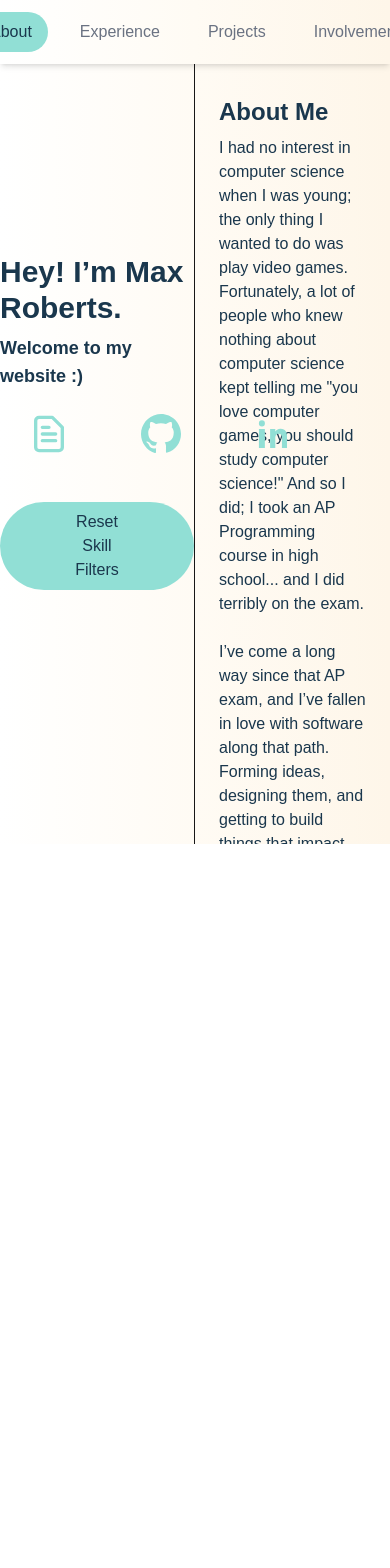
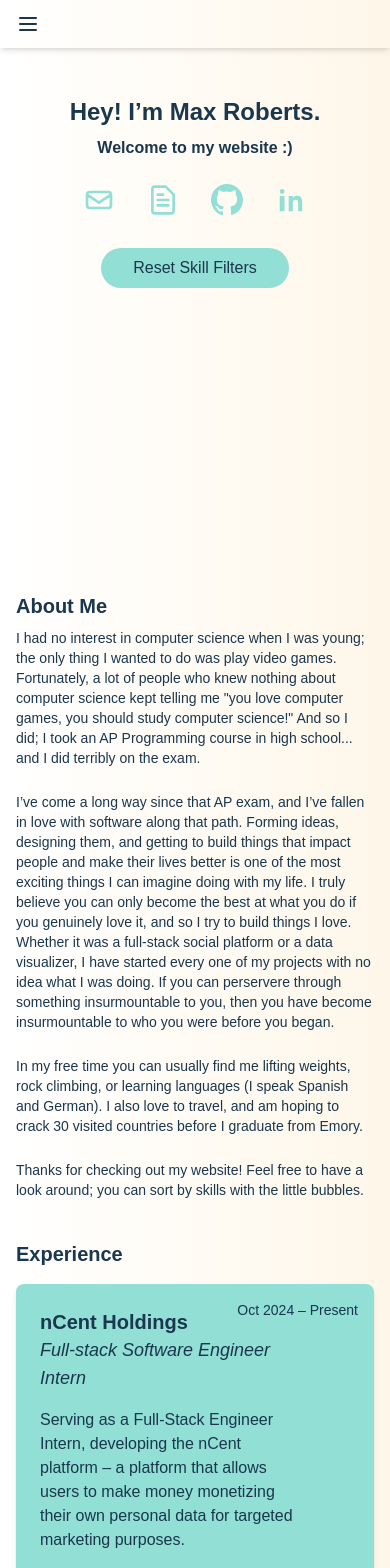
Before and after one commit to TheMaxRob/TheMaxRob.github.io, a Next.js app: page / in a window 390 px wide. Shown: the top 1568 px of the page. Before the commit the page ends 844 px from the top, so only its background shows below. Built offline with nearby package versions, Linux system fonts and the light colour scheme.

Commit message:
Added Mobile Responsiveness

```diff
--- a/src/components/Home.tsx
+++ b/src/components/Home.tsx
@@ -37,6 +37,7 @@ interface CardData {
 const App: React.FC = () => {
   const [selectedSkills, setSelectedSkills] = useState<string[]>([]);
   const [activeSection, setActiveSection] = useState<string>('about');
+  const [mobileMenuOpen, setMobileMenuOpen] = useState<boolean>(false);
 
   const handleSelectSkill = (skill: string) => {
     setSelectedSkills(prev =>
@@ -54,9 +55,6 @@ const App: React.FC = () => {
   const projectsRef = useRef<HTMLElement>(null);
   const involvementRef = useRef<HTMLElement>(null);
 
-
-
-
   const cardsData: CardData[] = (rawCards as rawCardData[]).map((card) => ({
     ...card,
     type: card.type as CardType,
@@ -69,6 +67,11 @@ const App: React.FC = () => {
         : new Date()
   }));
 
+  const handleNavClick = (sectionId: string) => {
+    document.getElementById(sectionId)?.scrollIntoView({ behavior: 'smooth' });
+    setActiveSection(sectionId);
+    setMobileMenuOpen(false); // Close mobile menu when navigating
+  };
 
   // IntersectionObserver - section tracking
   useEffect(() => {
@@ -84,7 +87,6 @@ const App: React.FC = () => {
       threshold: 0.5,
       rootMargin: '-100px 0px -40% 0px'
     };
-
 
     const observer = new IntersectionObserver((entries) => {
       entries.forEach((entry) => {
@@ -109,123 +111,152 @@ const App: React.FC = () => {
     };
   }, []);
 
-
   return (
     <div className="min-h-screen bg-gradient-to-r from-[var(--gradient-start)] via-[var(--gradient-mid)] to-[var(--gradient-end)]">
-      {/* Global Nav Bar */}
+      {/* Global Nav Bar - Desktop and Mobile */}
       <nav className="fixed top-0 left-0 w-full bg-gradient-to-r from-[var(--gradient-start)] via-[var(--gradient-mid)] to-[var(--gradient-end)] backdrop-blur-sm shadow-md z-20">
-        <div className="max-w-6xl mx-auto px-4 py-3 flex justify-center space-x-4">
+        <div className="max-w-6xl mx-auto px-4 py-3 flex justify-between md:justify-center relative">
+          {/* Mobile hamburger menu */}
           <button
-            onClick={() => {
-              document.getElementById('about')?.scrollIntoView({ behavior: 'smooth' });
-              setActiveSection("about");
-            }}
+            className="md:hidden text-[var(--brand-text)]"
+            onClick={() => setMobileMenuOpen(!mobileMenuOpen)}
+          >
+            <svg xmlns="http://www.w3.org/2000/svg" className="h-6 w-6" fill="none" viewBox="0 0 24 24" stroke="currentColor">
+              <path strokeLinecap="round" strokeLinejoin="round" strokeWidth={2} d={mobileMenuOpen ? "M6 18L18 6M6 6l12 12" : "M4 6h16M4 12h16M4 18h16"} />
+            </svg>
+          </button>
+
+          {/* Desktop navigation */}
+          <div className="hidden md:flex space-x-4">
+            <button
+              onClick={() => handleNavClick('about')}
               className={`px-4 py-2 rounded-full transition-all ${activeSection === 'about' ? 'bg-[var(--brand-accent)] text-[var(--brand-text)]' : 'text-gray-500 hover:bg-gray-200'}`}
             >
               About
             </button>
             <button
-            onClick={() => {
-              document.getElementById('experience')?.scrollIntoView({ behavior: 'smooth' });
-              setActiveSection("experience");
-            }}
+              onClick={() => handleNavClick('experience')}
               className={`px-4 py-2 rounded-full transition-all ${activeSection === 'experience' ? 'bg-[var(--brand-accent)] text-[var(--brand-text)]' : 'text-gray-500 hover:bg-gray-200'}`}
             >
               Experience
             </button>
             <button
-            onClick={() => {
-              document.getElementById('projects')?.scrollIntoView({ behavior: 'smooth' });
-              setActiveSection("projects");
-            }}
+              onClick={() => handleNavClick('projects')}
               className={`px-4 py-2 rounded-full transition-all ${activeSection === 'projects' ? 'bg-[var(--brand-accent)] text-[var(--brand-text)]' : 'text-gray-500 hover:bg-gray-200'}`}
             >
               Projects
             </button>
             <button
-            onClick={() => {
-              document.getElementById('involvement')?.scrollIntoView({ behavior: 'smooth' });
-              setActiveSection("involvement");
-            }}
+              onClick={() => handleNavClick('involvement')}
               className={`px-4 py-2 rounded-full transition-all ${activeSection === 'involvement' ? 'bg-[var(--brand-accent)] text-[var(--brand-text)]' : 'text-gray-500 hover:bg-gray-200'}`}
             >
               Involvement
             </button>
           </div>
+        </div>
+
+        {/* Mobile dropdown menu */}
+        {mobileMenuOpen && (
+          <div className="md:hidden bg-white shadow-lg rounded-b-lg">
+            <div className="flex flex-col p-4">
+              <button
+                onClick={() => handleNavClick('about')}
+                className={`px-4 py-2 rounded-md mb-2 ${activeSection === 'about' ? 'bg-[var(--brand-accent)] text-[var(--brand-text)]' : 'text-gray-700 hover:bg-gray-100'}`}
+              >
+                About
+              </button>
+              <button
+                onClick={() => handleNavClick('experience')}
+                className={`px-4 py-2 rounded-md mb-2 ${activeSection === 'experience' ? 'bg-[var(--brand-accent)] text-[var(--brand-text)]' : 'text-gray-700 hover:bg-gray-100'}`}
+              >
+                Experience
+              </button>
+              <button
+                onClick={() => handleNavClick('projects')}
+                className={`px-4 py-2 rounded-md mb-2 ${activeSection === 'projects' ? 'bg-[var(--brand-accent)] text-[var(--brand-text)]' : 'text-gray-700 hover:bg-gray-100'}`}
+              >
+                Projects
+              </button>
+              <button
+                onClick={() => handleNavClick('involvement')}
+                className={`px-4 py-2 rounded-md ${activeSection === 'involvement' ? 'bg-[var(--brand-accent)] text-[var(--brand-text)]' : 'text-gray-700 hover:bg-gray-100'}`}
+              >
+                Involvement
+              </button>
+            </div>
+          </div>
+        )}
       </nav>
 
-      {/* Left Col */}
-      <div className="fixed top-0 left-0 w-1/2 h-screen flex flex-col gap-2 justify-center items-center border-r">
-        <h1 className="text-3xl font-bold text-[var(--brand-text)]">Hey! I&rsquo;m Max Roberts.</h1>
-        <h3 className='text-lg font-semibold mb-4 text-[var(--brand-text)]'>Welcome to my website :)</h3>
-        <div className="flex space-x-18">
+      {/* Layout Container - Responsive grid */}
+      <div className="flex flex-col md:flex-row min-h-screen">
+        {/* Left Col (Header Section) - Full width on mobile, fixed left on desktop */}
+        <div className="md:fixed md:top-0 md:left-0 md:w-1/2 md:h-screen flex flex-col gap-2 justify-center items-center p-6 pt-24 md:pt-6 md:border-r">
+          <h1 className="text-2xl md:text-3xl font-bold text-[var(--brand-text)] text-center">Hey! I&rsquo;m Max Roberts.</h1>
+          <h3 className="text-base md:text-lg font-semibold mb-4 text-[var(--brand-text)] text-center">Welcome to my website :)</h3>
+          <div className="flex space-x-8 md:space-x-6">
             {/* Email Icon */}
             <a href="mailto:maxroberts2003@gmail.com" className="hover:opacity-80">
-          <svg xmlns="http://www.w3.org/2000/svg" className="h-12 w-12 inline ml-1 text-[var(--brand-accent)]" fill="none" viewBox="0 0 24 24" stroke="currentColor">
+              <svg xmlns="http://www.w3.org/2000/svg" className="h-8 w-8 md:h-10 md:w-10 text-[var(--brand-accent)]" fill="none" viewBox="0 0 24 24" stroke="currentColor">
                 <path strokeLinecap="round" strokeLinejoin="round" strokeWidth={2} d="M3 8l9 6 9-6M5 6h14a2 2 0 012 2v8a2 2 0 01-2 2H5a2 2 0 01-2-2V8a2 2 0 012-2z" />
               </svg>
-
             </a>
             {/* Resume */}
             <a href="/MaxRobertsResumePDF.pdf" download className="hover:opacity-80">
-          <svg xmlns="http://www.w3.org/2000/svg" className="h-10 w-10 inline ml-1 text-[var(--brand-accent)]" fill="none" viewBox="0 0 24 24" stroke="currentColor">
+              <svg xmlns="http://www.w3.org/2000/svg" className="h-8 w-8 md:h-10 md:w-10 text-[var(--brand-accent)]" fill="none" viewBox="0 0 24 24" stroke="currentColor">
                 <path strokeLinecap="round" strokeLinejoin="round" strokeWidth={2} d="M8 16h8M8 12h8M8 8h4m2-6H6a2 2 0 00-2 2v16a2 2 0 002 2h12a2 2 0 002-2V8l-6-6z" />
               </svg>
             </a>
             {/* GitHub */}
             <a href="https://github.com/TheMaxRob" target="_blank" rel="noopener noreferrer" className="hover:opacity-80">
-            <svg xmlns="http://www.w3.org/2000/svg" className="h-10 w-10 text-[var(--brand-accent)]" viewBox="0 0 24 24" fill="currentColor">
+              <svg xmlns="http://www.w3.org/2000/svg" className="h-8 w-8 md:h-10 md:w-10 text-[var(--brand-accent)]" viewBox="0 0 24 24" fill="currentColor">
                 <path d="M12 0C5.37 0 0 5.37 0 12c0 5.3 3.438 9.8 8.205 11.385.6.113.82-.263.82-.583 0-.288-.012-1.243-.018-2.25-3.338.725-4.042-1.61-4.042-1.61-.546-1.387-1.333-1.756-1.333-1.756-1.09-.745.082-.73.082-.73 1.205.085 1.84 1.237 1.84 1.237 1.07 1.835 2.807 1.305 3.492.998.108-.776.42-1.305.762-1.605-2.665-.3-5.466-1.332-5.466-5.93 0-1.31.47-2.38 1.236-3.22-.124-.303-.536-1.523.117-3.176 0 0 1.008-.322 3.3 1.23a11.5 11.5 0 013.003-.404c1.02.005 2.045.138 3.003.404 2.29-1.552 3.296-1.23 3.296-1.23.655 1.653.243 2.873.12 3.176.77.84 1.234 1.91 1.234 3.22 0 4.61-2.807 5.625-5.48 5.92.43.37.823 1.102.823 2.222 0 1.605-.015 2.895-.015 3.286 0 .323.216.698.825.58C20.565 21.795 24 17.3 24 12c0-6.63-5.37-12-12-12z" />
               </svg>
             </a>
             {/* LinkedIn */}
             <a href="https://linkedin.com/in/maxwroberts" target="_blank" rel="noopener noreferrer" className="hover:opacity-80">
-            <svg xmlns="http://www.w3.org/2000/svg" className="h-10 w-10 text-[var(--brand-accent)]" viewBox="0 0 24 24" fill="currentColor">
+              <svg xmlns="http://www.w3.org/2000/svg" className="h-8 w-8 md:h-10 md:w-10 text-[var(--brand-accent)]" viewBox="0 0 24 24" fill="currentColor">
                 <path d="M20.447 20.452H17.36v-5.569c0-1.328-.025-3.037-1.85-3.037-1.85 0-2.134 1.444-2.134 2.937v5.669H10.27V9h3.114v1.561h.045c.434-.82 1.494-1.683 3.074-1.683 3.289 0 3.895 2.163 3.895 4.977v6.597zM5.337 7.433a1.803 1.803 0 01-1.806-1.806 1.803 1.803 0 011.806-1.806 1.803 1.803 0 011.806 1.806 1.803 1.803 0 01-1.806 1.806zm1.783 13.019H3.554V9h3.566v11.452z" />
               </svg>
             </a>
           </div>
-        <div>
+          <div className="mt-6">
             <button
               onClick={handleResetFilters}
-              className="mt-8 px-16 py-2 rounded-full bg-[var(--brand-accent)] text-[var(--brand-text)] hover:opacity-90 transition delay-75 hover: cursor-pointer"
+              className="px-8 md:px-16 py-2 rounded-full bg-[var(--brand-accent)] text-[var(--brand-text)] hover:opacity-90 transition delay-75 hover:cursor-pointer"
             >
               Reset Skill Filters
             </button>
           </div>
         </div>
 
-      {/* Right Col */}
-      <div className="ml-[50%] w-1/2 pt-24 p-6 overflow-y-auto h-screen scroll-smooth">
+        {/* Right Col (Content Sections) - Full width on mobile, 50% width on desktop */}
+        <div className="w-full md:w-1/2 md:ml-[50%] p-4 md:p-6 pt-[280px] md:pt-24 overflow-y-auto min-h-screen scroll-smooth">
           {/* Content Sections */}
           <section id="about" ref={aboutRef} className="mb-10 scroll-mt-20">
-          <h2 className="text-2xl font-semibold mb-2 text-[var(--brand-text)]">About Me</h2>
-          <p className="text-[var(--brand-text)]">
+            <h2 className="text-xl md:text-2xl font-semibold mb-2 text-[var(--brand-text)]">About Me</h2>
+            <p className="text-sm md:text-base text-[var(--brand-text)]">
               I had no interest in computer science when I was young; the only thing I wanted to do was play video games. Fortunately, a lot of people who knew nothing about computer science kept telling me &quot;you love computer games, you should study computer science!&quot; And so I did; I took an AP Programming course in high school... and I did terribly on the exam.
             </p>
             <br/>
-          <p className='text-[var(--brand-text)]'>
+            <p className="text-sm md:text-base text-[var(--brand-text)]">
               I&rsquo;ve come a long way since that AP exam, and I&rsquo;ve fallen in love with software along that path. Forming ideas, designing them, and getting to build things that impact people and make their lives better is one of the most exciting things I can imagine doing with my life.
               I truly believe you can only become the best at what you do if you genuinely love it, and so I try to build things I love.
               Whether it was a full-stack social platform or a data visualizer, I have started every one of my projects with no idea what I was doing. If you can perservere through something insurmountable to you, then you have become insurmountable to who you were before you began.
             </p>
             <br/>
-          <p className='text-[var(--brand-text)]'>
+            <p className="text-sm md:text-base text-[var(--brand-text)]">
               In my free time you can usually find me lifting weights, rock climbing, or learning languages (I speak Spanish and German).
               I also love to travel, and am hoping to crack 30 visited countries before I graduate from Emory.
             </p>
             <br/>
-          <p className='text-[var(--brand-text)]'>
+            <p className="text-sm md:text-base text-[var(--brand-text)]">
               Thanks for checking out my website! Feel free to have a look around; you can sort by skills with the little bubbles.
             </p>
+          </section>
 
-          <br/>
-          <p className='text-[var(--brand-text)]'>
-
-          </p>
-        </section>
           <section id="experience" ref={experienceRef} className="mb-10 scroll-mt-20">
-          <h2 className="text-2xl font-semibold mb-4 text-[var(--brand-text)]">Experience</h2>
+            <h2 className="text-xl md:text-2xl font-semibold mb-4 text-[var(--brand-text)]">Experience</h2>
             {cardsData
               .filter(card => card.type === CardType.Experience)
               .map(card => (
@@ -234,17 +265,16 @@ const App: React.FC = () => {
           </section>
 
           <section id="projects" ref={projectsRef} className="mb-10 scroll-mt-20">
-          <h2 className="text-2xl font-semibold mb-4 text-[var(--brand-text)]">Projects</h2>
+            <h2 className="text-xl md:text-2xl font-semibold mb-4 text-[var(--brand-text)]">Projects</h2>
             {cardsData
               .filter(card => card.type === CardType.Project)
               .map(card => (
                 <Card key={card.id} {...card} selectedSkills={selectedSkills} onSelectSkill={handleSelectSkill} />
-
               ))}
           </section>
 
           <section id="involvement" ref={involvementRef} className="mb-10 scroll-mt-20">
-          <h2 className="text-2xl font-semibold mb-4 text-[var(--brand-text)]">Involvement</h2>
+            <h2 className="text-xl md:text-2xl font-semibold mb-4 text-[var(--brand-text)]">Involvement</h2>
             {cardsData
               .filter(card => card.type === CardType.Involvement)
               .map(card => (
@@ -253,6 +283,7 @@ const App: React.FC = () => {
           </section>
         </div>
       </div>
+    </div>
   );
 };
 
```
Lines whose indentation alone changed are shown as unchanged.
